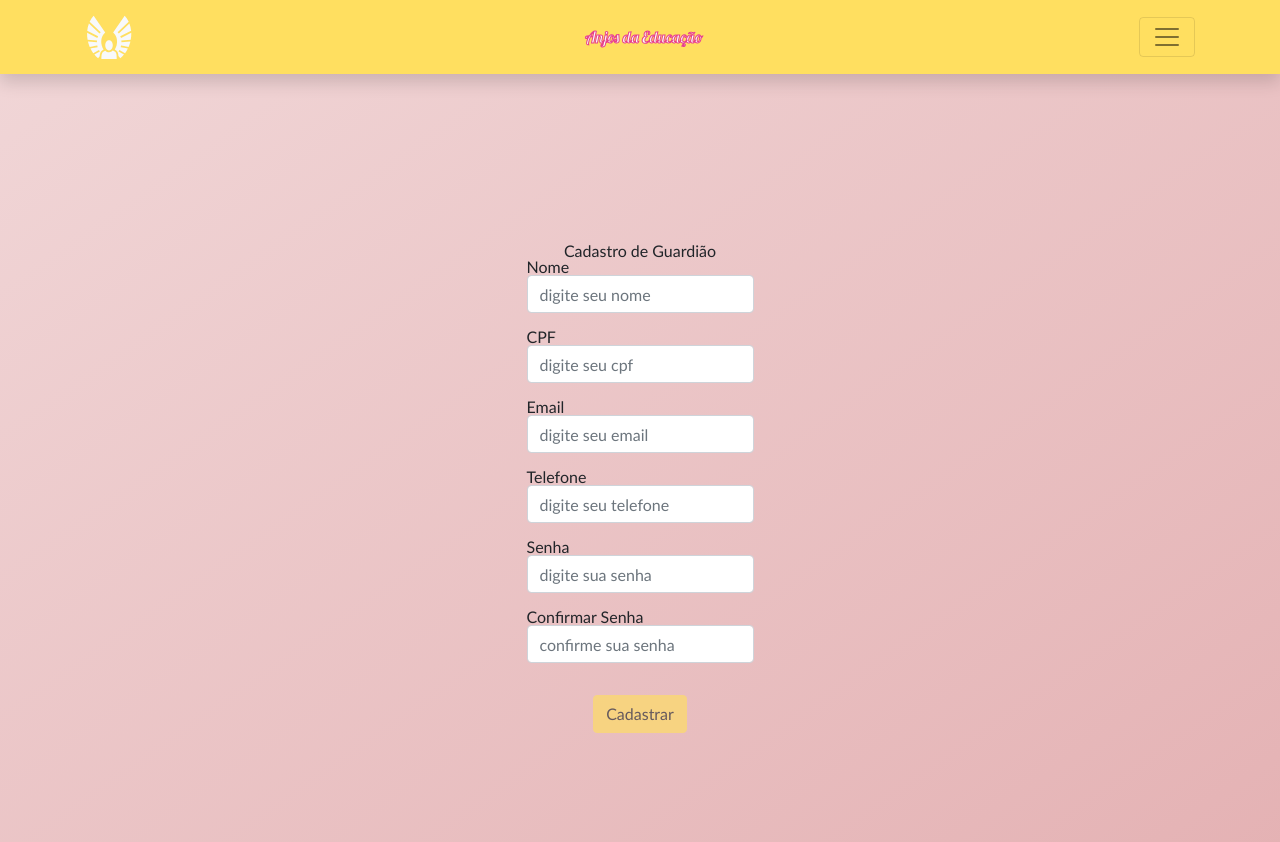
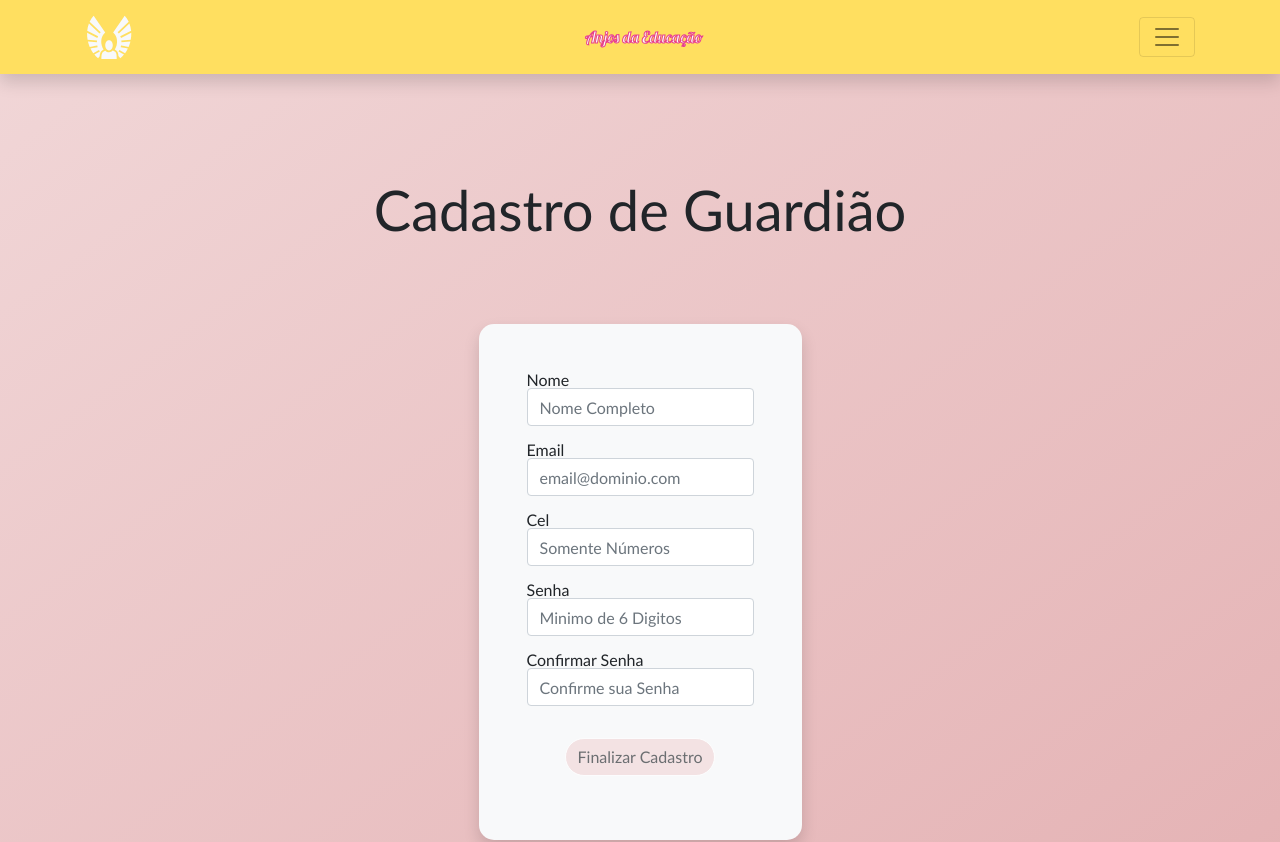
Before and after one commit to bob-mw/anjosDaEducacao, a React (Create React App) app: page /guardian in a window 1280 px wide. Shown: the top 842 px of the page. Built offline with nearby package versions, Linux system fonts and the light colour scheme.

Commit message:
:package: background color on registerForms

```diff
--- a/src/components/Logo/index.jsx
+++ b/src/components/Logo/index.jsx
@@ -22,6 +22,8 @@ const transition = {
 
 const Logo = (props) => {
   return (
+    <a href="/">
+
       <motion.svg
         id="Logo"
         xmlns="http://www.w3.org/2000/svg"
@@ -99,6 +101,7 @@ const Logo = (props) => {
           />
         </g>
       </motion.svg>
+    </a>
   )
 }
 
--- a/src/components/RegisterForms.jsx
+++ b/src/components/RegisterForms.jsx
@@ -14,8 +14,8 @@ function RegisterForms() {
 
 
     const handleClick = () => {
-        const { name, email, password, confirmPassword , phone, cpf } = register
-        CreateService.execute({ name, email, password, confirmPassword , phone, cpf, registerType })
+        const { name, email, password, confirmPassword , phone } = register
+        CreateService.execute({ name, email, password, confirmPassword , phone, registerType })
 
     }
 
@@ -26,49 +26,48 @@ function RegisterForms() {
 
 
     return (
-        <form className="d-flex flex-column justify-content-center align-items-center p-5 ">
-            <h3>{ (registerType === 'guardian') && "Cadastro de Guardião" || "Cadastro de Pais da Criança" }</h3>
+        <section className="d-flex flex-column justify-content-center align-items-center">
+            <div className="text-center">
+            <h3 className="display-4">{ (registerType === 'guardian') && "Cadastro de Guardião" || "Cadastro de Pais da Criança" }</h3>
+            </div>
+            <hr/>
+        <form className="d-flex flex-column justify-content-center align-items-center p-5 bg-light b-radius m-5 form-width shadow">
             <div className="form-group">
                 <label for="cpf">
                     Nome
-             <input type="text" name="name" className="form-control" id="nome" placeholder="digite seu nome" onChange={handleChange} />
-                </label>
-            </div>
-            <div className="form-group">
-                <label for="cpf">
-                    CPF
-             <input type="number" name="cpf" className="form-control" id="cpf" placeholder="digite seu cpf" onChange={handleChange} />
+             <input type="text" name="name" className="form-control" id="nome" placeholder="Nome Completo" onChange={handleChange} />
                 </label>
             </div>
             <div className="form-group">
                 <label for="email">
                     Email
-             <input type="email" name="email" className="form-control" id="email" placeholder="digite seu email" onChange={handleChange} />
+             <input type="email" name="email" className="form-control" id="email" placeholder="email@dominio.com" onChange={handleChange} />
                 </label>
             </div>
             <div className="form-group">
                 <label for="whatsapp">
-                    Telefone
-             <input type="number" name="phone" className="form-control" id="whatsapp" placeholder="digite seu telefone" onChange={handleChange} />
+                    Cel
+             <input type="number" name="phone" className="form-control" id="whatsapp" placeholder="Somente Números" onChange={handleChange} />
                 </label>
             </div>
             <div className="form-group">
                 <label for="password">
                     Senha
-            <input type="password" name="password" className="form-control" id="password" placeholder="digite sua senha" onChange={handleChange} />
+            <input type="password" name="password" className="form-control" id="password" placeholder="Minimo de 6 Digitos" onChange={handleChange} />
                 </label>
             </div>
             <div className="form-group">
                 <label for="password">
                     Confirmar Senha
-            <input type="password" name="confirmPassword" className="form-control" id="confirmPassword" placeholder="confirme sua senha" onChange={handleChange} />
+            <input type="password" name="confirmPassword" className="form-control" id="confirmPassword" placeholder="Confirme sua Senha" onChange={handleChange} />
                 </label>
             </div>
 
             <div>
-                <button type="button" className="btn btn-warning m-3" onClick={handleClick} disabled={ !formValidation }>Cadastrar</button>
+                <button type="button" className="btn border border-white m-3 " onClick={handleClick} style={ {  background: '#f1d7d8ff', 'border-radius': '5rem' }} disabled={ !formValidation }>Finalizar Cadastro</button>
             </div>
         </form>
+        </section>
     );
 }
 
--- a/src/valitations/createUser.js
+++ b/src/valitations/createUser.js
@@ -8,7 +8,6 @@ const schema = yup.object().shape({
     const { password } = this.parent
     return password === value
   }),
-  cpf: yup.string().required().length(11),
   phone: yup.string().required()
 })
 
```
Also changed, not shown: src/css/bootstrap.css. Lines whose indentation alone changed are shown as unchanged.
